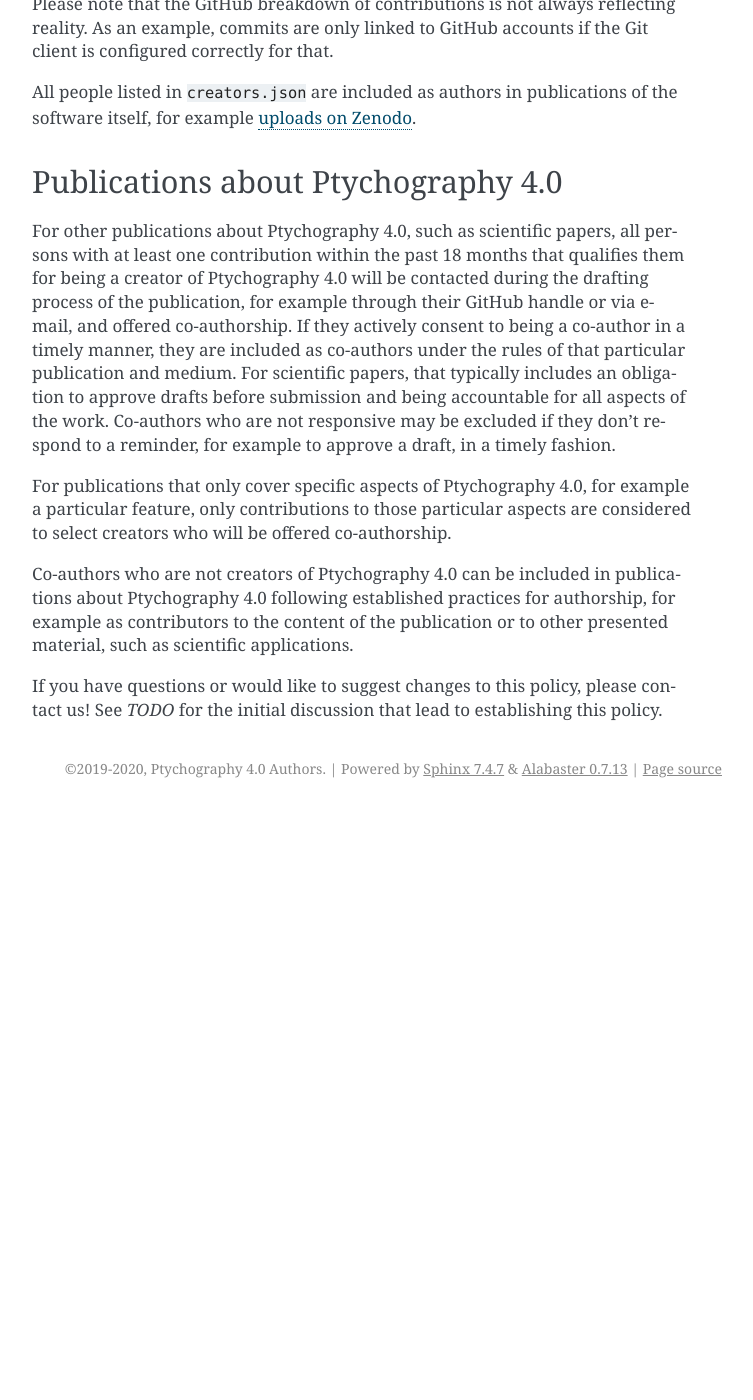
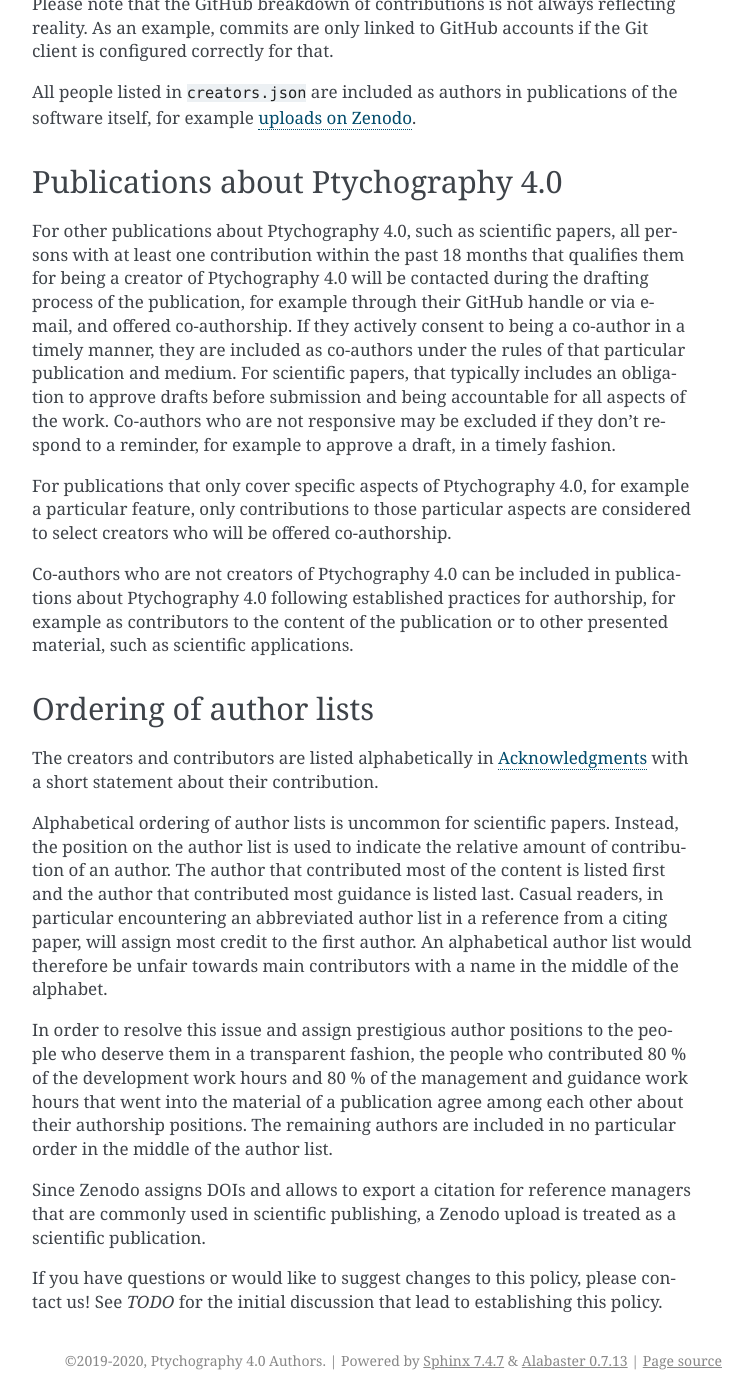
Before and after one commit to Ptychography-4-0/ptychography, a Sphinx documentation site: the page built from docs/source/authorship.rst, in a window 1280 px wide and 1400 px high, scrolled down 819 px. Shown: the whole window, without its empty margins (388-1141 px from the left). Built offline with Sphinx 7.4.7, drawn with Linux system fonts in a browser that asks for light colours; before the commit the page ends 1627 px from its top, so only the background shows below that; some of the changed text lies outside the part shown.

Commit message:
Proposal for ordering of author lists
Alphabetical ordering of authors can be unfair in scientific publishing.

```diff
--- a/docs/source/acknowledgments.rst
+++ b/docs/source/acknowledgments.rst
@@ -1,3 +1,5 @@
+.. _`acknowledgments`:
+
 Acknowledgments
 ===============
 
--- a/docs/source/authorship.rst
+++ b/docs/source/authorship.rst
@@ -66,6 +66,32 @@
 contributors to the content of the publication or to other presented material,
 such as scientific applications.
 
+Ordering of author lists
+------------------------
+
+The creators and contributors are listed alphabetically in
+:ref:`acknowledgments` with a short statement about their contribution.
+
+Alphabetical ordering of author lists is uncommon for scientific papers.
+Instead, the position on the author list is used to indicate the relative amount
+of contribution of an author. The author that contributed most of the content is
+listed first and the author that contributed most guidance is listed last.
+Casual readers, in particular encountering an abbreviated author list in a
+reference from a citing paper, will assign most credit to the first author. An
+alphabetical author list would therefore be unfair towards main contributors
+with a name in the middle of the alphabet.
+
+In order to resolve this issue and assign prestigious author positions to the
+people who deserve them in a transparent fashion, the people who contributed 80
+% of the development work hours and 80 % of the management and guidance work
+hours that went into the material of a publication agree among each other about
+their authorship positions. The remaining authors are included in no particular
+order in the middle of the author list.
+
+Since Zenodo assigns DOIs and allows to export a citation for reference managers
+that are commonly used in scientific publishing, a Zenodo upload is treated as a
+scientific publication.
+
 If you have questions or would like to suggest changes to this policy, please
 contact us! See *TODO* for the initial discussion that lead to establishing
 this policy.
```
